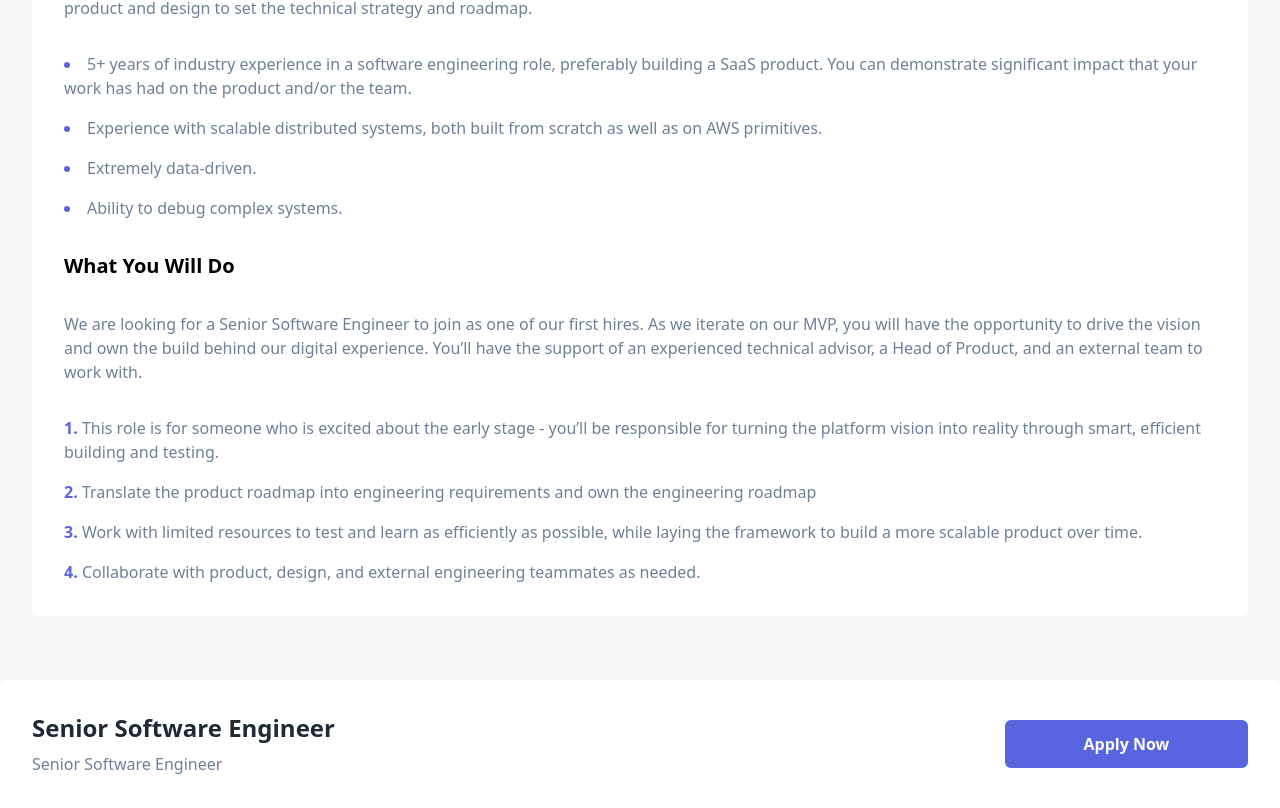
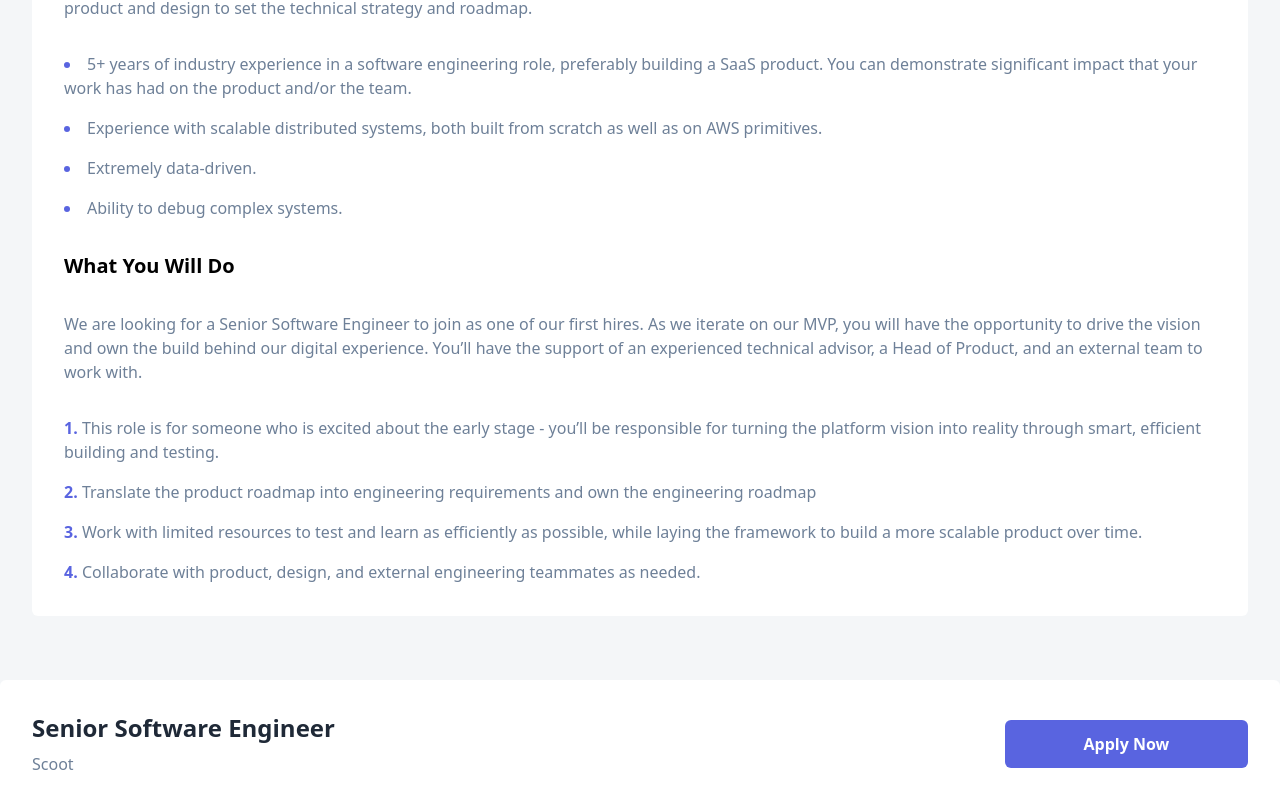
Before and after one commit to dziabak/devjobs-web-app, a React (Vite) app: page /jobs/1 in a window 1280 px wide. Shown: the part 700-1508 px from the top of the page. Built offline with nearby package versions, Linux system fonts and the light colour scheme.

Commit message:
Fix for ApplyNewFooter component

```diff
--- a/src/components/UI/ApplyNowFooter.tsx
+++ b/src/components/UI/ApplyNowFooter.tsx
@@ -8,7 +8,7 @@ function ApplyNowFooter({ apply, position, company }: ApplyNowFooterProps) {
 	return (
 		<div className="flex items-center w-full p-8 bg-c-white rounded-t-md">
 			<div className="hidden md:flex-col md:flex md:w-4/5 md:space-y-2">
-				<p className="text-2xl font-bold">{company}</p>
+				<p className="text-2xl font-bold">{position}</p>
 				<p className="text-c-dark-grey">{company}</p>
 			</div>
 			<a
--- a/src/routes/JobItemDetails.tsx
+++ b/src/routes/JobItemDetails.tsx
@@ -1,4 +1,4 @@
-import { useParams, Link } from "react-router-dom";
+import { useParams } from "react-router-dom";
 
 import { useQuery } from "@tanstack/react-query";
 import { fetchJobs } from "../utils/http";
@@ -8,7 +8,6 @@ import Header from "../components/UI/Header";
 import CompanyHeader from "../components/CompanyHeader";
 import JobItemDescription from "../components/JobItemDescription";
 import ApplyNowFooter from "../components/UI/ApplyNowFooter";
-import App from "../App";
 
 function JobItemDetails() {
 	const params = useParams();
@@ -73,7 +72,7 @@ function JobItemDetails() {
 			<ApplyNowFooter
 				apply={item.apply}
 				position={item.position}
-				company={item.position}
+				company={item.company}
 			/>
 		));
 	}
```
